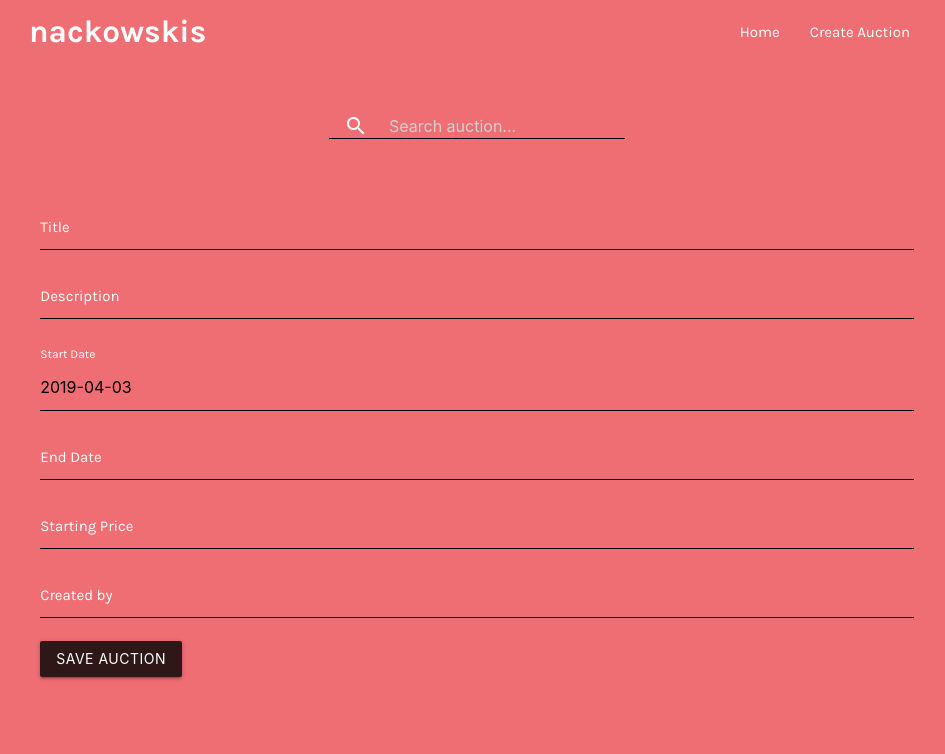
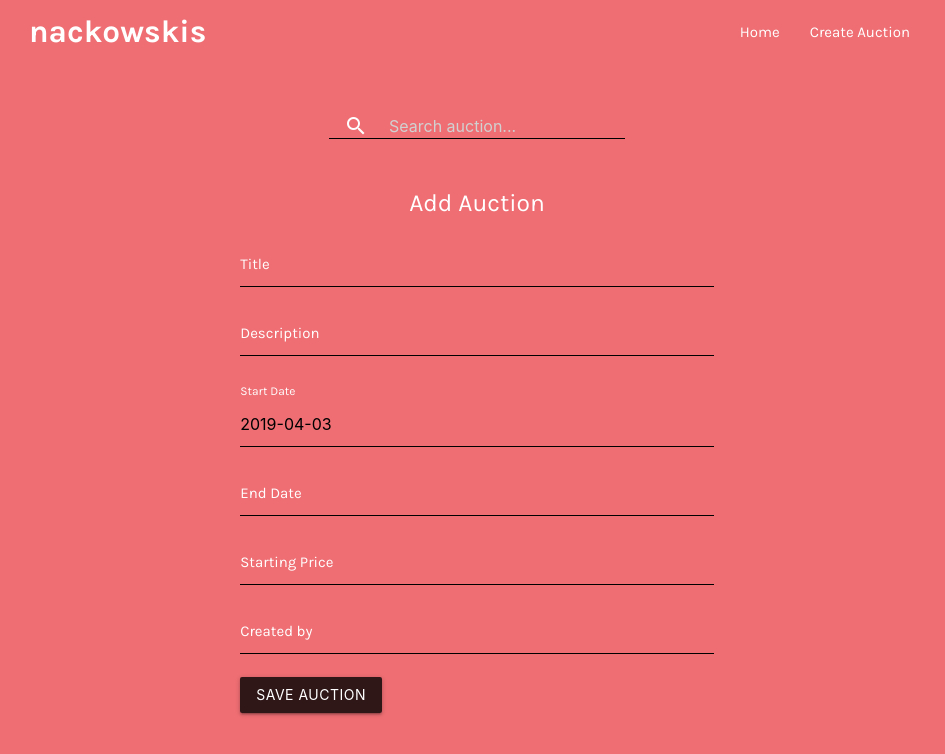
Before and after one commit to maximilian-dz/react-app-nackowskis, a React (Create React App) app: page /create in a window 1280 px wide. Shown: the top 754 px of the page, without its empty margins (163-1108 px from the left). Built offline with nearby package versions, Linux system fonts and the light colour scheme; no server answers.

Commit message:
added padding and title to Create Auction

```diff
--- a/src/components/auction/CreateAuction.js
+++ b/src/components/auction/CreateAuction.js
@@ -50,7 +50,8 @@ export default class CreateAuction extends Component {
   render() {
     return (
       <div className="container margin-top-50">
-        <div className="row">
+        <div className="row create-auction">
+          <h5 className="center white-text">Add Auction</h5>
           <form className="col s12" onSubmit={this.handleSubmit}>
             <div className="input-field">
               <label htmlFor="Title">Title </label>
--- a/src/index.css
+++ b/src/index.css
@@ -141,3 +141,6 @@ label {
 .black-border {
   border-bottom: 1px solid black !important;
 }
+.create-auction {
+  padding: 0px 200px;
+}
```
